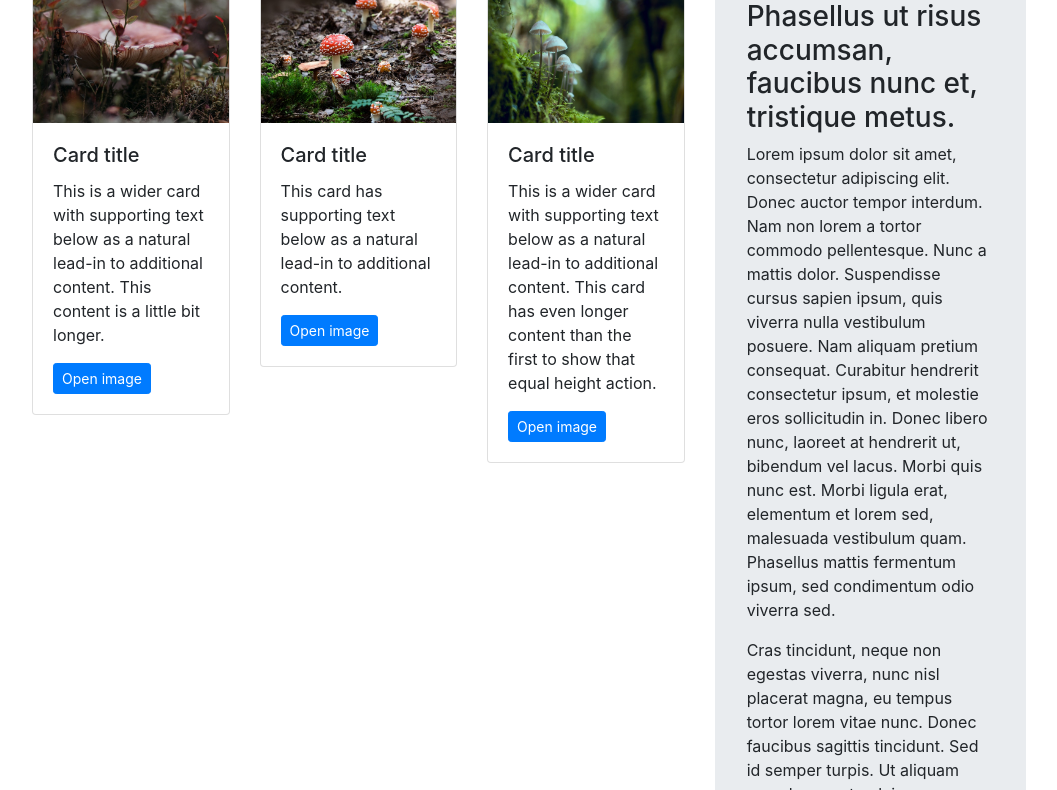
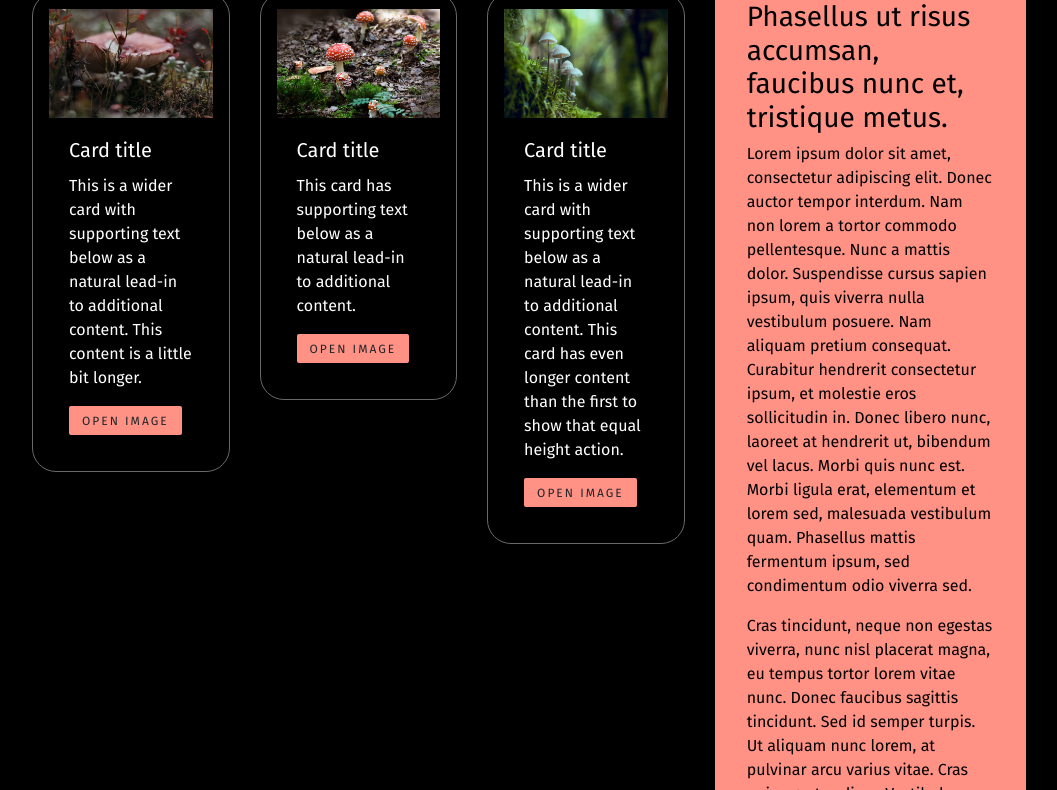
Before and after one commit to vvitchforest/DigitaalisenMedianPerusteet, a website: page BootstrapKustomointi/gallery.html in a window 1280 px wide. Shown: the part 120-910 px from the top of the page, without its empty margins (111-1168 px from the left). Drawn offline with nearby package versions, Linux system fonts and the light colour scheme.

Commit message:
bootstrap kustomointi background and cards

```diff
--- a/BootstrapKustomointi/gallery.css
+++ b/BootstrapKustomointi/gallery.css
@@ -4,3 +4,7 @@
         max-width:1200px;
     }
 }
+
+body {
+    font-family: "Fira Sans", sans-serif;
+}
--- a/BootstrapKustomointi/gallery.html
+++ b/BootstrapKustomointi/gallery.html
@@ -4,8 +4,9 @@
     <meta charset="UTF-8">
     <meta name="viewport" content="width=device-width, initial-scale=1">
     <title>Homepage</title>
-    <link rel="stylesheet" href="https://stackpath.bootstrapcdn.com/bootstrap/4.1.3/css/bootstrap.min.css"
-          integrity="sha384-MCw98/SFnGE8fJT3GXwEOngsV7Zt27NXFoaoApmYm81iuXoPkFOJwJ8ERdknLPMO" crossorigin="anonymous">
+    <link rel="stylesheet"
+          href="https://fonts.googleapis.com/css?family=Fira+Sans">
+    <link rel="stylesheet" href="css/bs-custom.css">
     <link rel="stylesheet" href="gallery.css">
 </head>
 
@@ -45,38 +46,38 @@
 
             <div class="row">
                 <div class="col-lg-4">
-                    <div class="card">
+                    <div class="card text-white bg-dark border-secondary">
                         <img class="card-img-top" src="shroom1.jpg" alt="Card image cap">
                         <div class="card-body">
                             <h5 class="card-title">Card title</h5>
                             <p class="card-text">This is a wider card with supporting text below as a natural lead-in to
                                 additional content. This content is a little bit longer.</p>
-                            <a href="#" class="btn btn-primary btn-sm" data-toggle="modal" data-target="#shroom-1">Open
+                            <a href="#" class="btn btn-primary" data-toggle="modal" data-target="#shroom-1">Open
                                 image</a>
                         </div>
                     </div>
                 </div>
                 <div class="col-lg-4">
-                    <div class="card">
+                    <div class="card text-white bg-dark border-secondary">
                         <img class="card-img-top" src="shroom2.jpg" alt="Card image cap">
                         <div class="card-body">
                             <h5 class="card-title">Card title</h5>
                             <p class="card-text">This card has supporting text below as a natural lead-in to additional
                                 content.</p>
-                            <a href="#" class="btn btn-primary btn-sm" data-toggle="modal" data-target="#shroom-2">Open
+                           <a href="#" class="btn btn-primary" data-toggle="modal" data-target="#shroom-2">Open
                                 image</a>
                         </div>
                     </div>
                 </div>
                 <div class="col-lg-4">
-                    <div class="card">
+                    <div class="card ext-white bg-dark border-secondary">
                         <img class="card-img-top" src="shroom3.jpg" alt="Card image cap">
                         <div class="card-body">
                             <h5 class="card-title">Card title</h5>
                             <p class="card-text">This is a wider card with supporting text below as a natural lead-in to
                                 additional content. This card has even longer content than the first to show that equal
                                 height action.</p>
-                            <a href="#" class="btn btn-primary btn-sm" data-toggle="modal" data-target="#shroom-3">Open
+                            <a href="#" class="btn btn-primary" data-toggle="modal" data-target="#shroom-3">Open
                                 image</a>
                         </div>
                     </div>
--- a/BootstrapKustomointi/scss/bs-custom.scss
+++ b/BootstrapKustomointi/scss/bs-custom.scss
@@ -1,5 +1,43 @@
+
 // Your variable overrides
 $body-bg: #000;
-$body-color: #000;
+$body-color: #fff;
+$btn-border-radius: .1rem;
+$btn-padding-y: .3rem;
+$btn-font-size: 12px;
+$jumbotron-bg:  #FF9285;
+$jumbotron-color: #000;
+$card-border-radius: 1.5rem;
+$card-border-width: 0.001rem;
+$card-inner-border-radius: 0;
+
+
+
+
+
+$theme-colors: (
+        "primary": #FF9285,
+        "dark": #000,
+        "secondary": #696969,
+
+);
+
+.btn {
+  text-transform: uppercase;
+  letter-spacing: 2px;
+}
+
+.card {
+  padding: 1rem;
+}
+
+
+
+
+
+
+
+
+
 // Bootstrap and its default variables
 @import "../node_modules/bootstrap/scss/bootstrap";
```
Also changed, not shown: BootstrapKustomointi/index.html (+2 -0 lines), BootstrapKustomointi/css/bs-custom.css, 1 other file.
